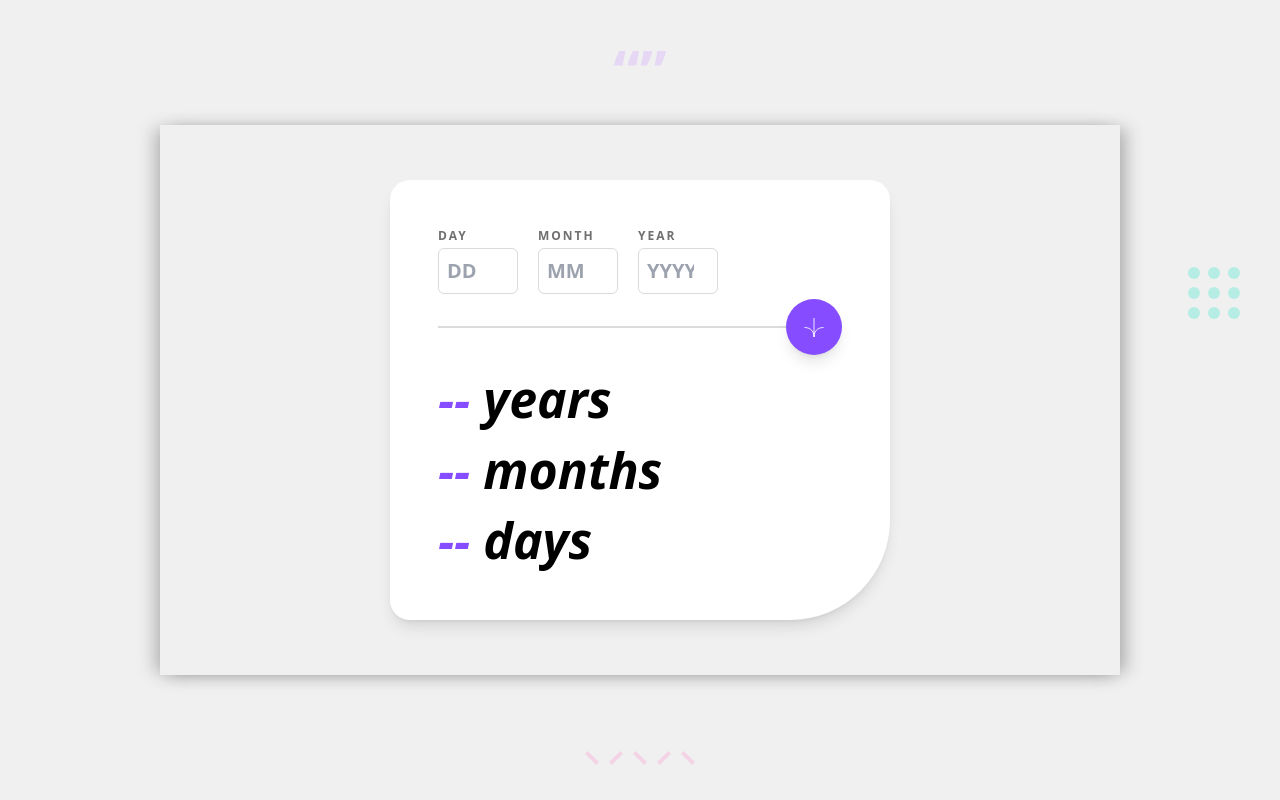
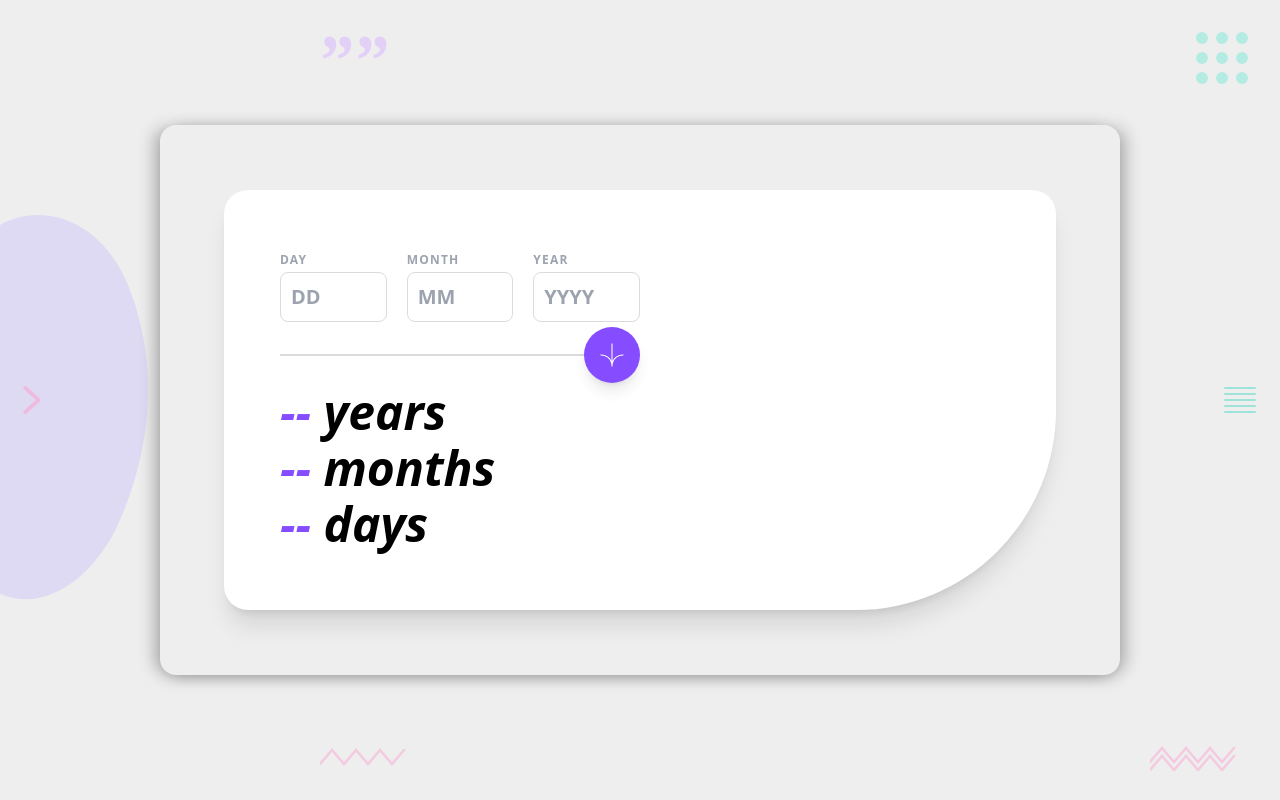
Before and after one commit to tahzeebarif/age-calculator, a plain HTML site: page index.html in a window 1280 px wide. Drawn offline with nearby package versions, Linux system fonts and the light colour scheme.

Commit message:
Add Calculator App

```diff
--- a/index.html
+++ b/index.html
@@ -4,228 +4,221 @@
   <meta charset="UTF-8">
   <meta name="viewport" content="width=device-width, initial-scale=1.0">
   <title>Age Calculator</title>
-<link rel="stylesheet" href="style.css">
-    <!-- Tailwind CDN -->
   <script src="https://cdn.tailwindcss.com"></script>
-
-
   <script>
     tailwind.config = {
       theme: {
         extend: {
           colors: {
             purpleCustom: "#854dff",
-                        offWhite: "#f0f0f0",
-                        lightGrey: "#dbdbdb"
-                    }
-                }
-            }
-        }
+            offWhite: "#eeeeee",
+            lightGrey: "#dbdbdb",
+          },
+        },
+      },
+    };
   </script>
+  <style>
+    input[type=number]::-webkit-inner-spin-button,
+    input[type=number]::-webkit-outer-spin-button { -webkit-appearance: none; margin: 0; }
+    input[type=number] { -moz-appearance: textfield; }
+    @media (max-width: 400px) { .result-text { font-size: 2rem !important; } }
+  </style>
+</head>
+<body class="bg-offWhite flex justify-center items-center min-h-screen font-sans p-4 overflow-hidden relative">
 
-</head>
+  <!-- ░░ BACKGROUND DECORATIONS ░░ -->
+
+  <!-- LEFT SIDE: Big lavender curved blob -->
+  <div class="absolute left-0 top-1/2 -translate-y-1/2 pointer-events-none select-none" style="z-index:0;">
+    <svg width="160" height="420" viewBox="0 0 160 420" fill="none" xmlns="http://www.w3.org/2000/svg">
+      <path d="M-30 60 C20 0, 100 20, 130 100 C160 180, 150 260, 120 330 C90 400, 20 440, -30 380 Z"
+            fill="#c4b5fd" opacity="0.35"/>
+    </svg>
+  </div>
+
+  <!-- TOP-LEFT: purple quote marks -->
+  <div class="absolute top-6 left-1/4 text-purple-300 text-7xl font-black opacity-50 leading-none select-none pointer-events-none"
+       style="font-family:Georgia,serif; z-index:0;">&rdquo;&rdquo;</div>
+
+  <!-- TOP-RIGHT: teal dot grid -->
+  <div class="absolute top-8 right-8 grid grid-cols-3 gap-2 opacity-40 pointer-events-none" style="z-index:0;">
+    <div class="w-3 h-3 bg-teal-300 rounded-full"></div><div class="w-3 h-3 bg-teal-300 rounded-full"></div><div class="w-3 h-3 bg-teal-300 rounded-full"></div>
+    <div class="w-3 h-3 bg-teal-300 rounded-full"></div><div class="w-3 h-3 bg-teal-300 rounded-full"></div><div class="w-3 h-3 bg-teal-300 rounded-full"></div>
+    <div class="w-3 h-3 bg-teal-300 rounded-full"></div><div class="w-3 h-3 bg-teal-300 rounded-full"></div><div class="w-3 h-3 bg-teal-300 rounded-full"></div>
+  </div>
+
+  <!-- RIGHT-MIDDLE: teal horizontal lines -->
+  <div class="absolute right-6 top-1/2 -translate-y-1/2 flex flex-col gap-1 opacity-40 pointer-events-none" style="z-index:0;">
+    <div class="w-8 h-0.5 bg-teal-400 rounded-full"></div>
+    <div class="w-8 h-0.5 bg-teal-400 rounded-full"></div>
+    <div class="w-8 h-0.5 bg-teal-400 rounded-full"></div>
+    <div class="w-8 h-0.5 bg-teal-400 rounded-full"></div>
+    <div class="w-8 h-0.5 bg-teal-400 rounded-full"></div>
+  </div>
+
+  <!-- LEFT-MIDDLE: pink chevron -->
+  <div class="absolute left-4 top-1/2 -translate-y-1/2 opacity-60 pointer-events-none" style="z-index:1;">
+    <svg width="32" height="40" viewBox="0 0 24 30" fill="none" stroke="#f9a8d4" stroke-width="3" stroke-linecap="round" stroke-linejoin="round">
+      <polyline points="7 24 17 15 7 6"></polyline>
+    </svg>
+  </div>
+
+  <!-- BOTTOM-LEFT: pink zigzag -->
+  <div class="absolute bottom-8 left-1/4 opacity-50 pointer-events-none" style="z-index:0;">
+    <svg width="90" height="22" viewBox="0 0 90 22" fill="none" stroke="#f9a8d4" stroke-width="2.5" stroke-linecap="round">
+      <polyline points="0,18 12,4 24,18 36,4 48,18 60,4 72,18 84,4"/>
+    </svg>
+  </div>
+
+  <!-- BOTTOM-RIGHT: pink double zigzag -->
+  <div class="absolute bottom-6 right-10 opacity-50 pointer-events-none" style="z-index:0;">
+    <svg width="90" height="30" viewBox="0 0 90 30" fill="none" stroke="#f9a8d4" stroke-width="2.5" stroke-linecap="round">
+      <polyline points="0,24 12,10 24,24 36,10 48,24 60,10 72,24 84,10"/>
+      <polyline points="0,16 12,2 24,16 36,2 48,16 60,2 72,16 84,2"/>
+    </svg>
+  </div>
+
+  <!-- ░░ MAIN CARD ░░ -->
+   <div
+    class="flex justify-center items-center w-[960px] h-[550px] p-16 rounded-2xl"
+    style="box-shadow:
+        10px 0 15px -3px rgba(77, 72, 72, 0.3),   /* right */
+        -10px 0 15px -3px rgba(73, 69, 69, 0.3),  /* left */
+        0 8px 15px -5px rgba(71, 69, 69, 0.3);"   /* bottom */
+>
+
+<div style="border-radius: 24px 24px 200px 24px; min-height: 420px;"
+     class="relative z-10 w-full max-w-2xl sm:max-w-3xl md:max-w-4xl bg-white shadow-xl p-8 sm:p-10 md:p-14 flex items-center">
 
 
-<body class="bg-offWhite flex justify-center items-center h-screen font-sans">
- <div
-    class="flex justify-center items-center w-[960px] h-[550px] p-16 rounded-1xl"
-    style="box-shadow:
-        10px 0 15px -3px rgba(66, 64, 64, 0.3),   /* right */
-        -10px 0 15px -3px rgba(92, 88, 88, 0.3),  /* left */
-        0 8px 15px -5px rgba(143, 138, 138, 0.3);"
->
+      <!-- LEFT: Form + Result -->
+      <div class="w-full md:w-1/2">
 
-
-
-
-
-    <div class="bg-white p-12 w-[500px] rounded-[20px_20px_100px_20px] shadow-lg">
-
-        <!-- Inputs -->
-        <div class="flex gap-5 mb-5">
+        <!-- Inputs Row -->
+        <div class="flex gap-3 sm:gap-4 md:gap-5 mb-5">
 
           <!-- DAY -->
-    <div>
-        <label id="day-label"
-            class="block text-[#716f6f] text-xs tracking-[2px] font-bold mb-1">
-            DAY
-        </label>
-
+          <div class="flex-1">
+            <label id="day-label" class="block text-gray-400 text-[10px] sm:text-xs tracking-widest font-bold mb-1">DAY</label>
             <input type="number" id="day" placeholder="DD" min="1" max="31"
-            class="w-20 p-2 text-xl font-extrabold border border-lightGrey rounded-md focus:outline-none focus:border-purpleCustom">
-
-        <p class="text-red-500 text-xs mt-1 hidden" id="day-error">
-            Must be valid day
-        </p>
+              class="w-full p-2 sm:p-2.5 text-lg sm:text-xl font-extrabold border border-lightGrey rounded-lg focus:outline-none focus:border-purpleCustom transition">
+            <p id="day-error" class="text-red-500 text-[10px] sm:text-xs mt-1 hidden">Must be valid day</p>
           </div>
 
           <!-- MONTH -->
-    <div>
-        <label id="month-label"
-            class="block text-[#716f6f] text-xs tracking-[2px] font-bold mb-1">
-            MONTH
-        </label>
-
+          <div class="flex-1">
+            <label id="month-label" class="block text-gray-400 text-[10px] sm:text-xs tracking-widest font-bold mb-1">MONTH</label>
             <input type="number" id="month" placeholder="MM" min="1" max="12"
-            class="w-20 p-2 text-xl font-extrabold border border-lightGrey rounded-md focus:outline-none focus:border-purpleCustom">
-
-        <p class="text-red-500 text-xs mt-1 hidden" id="month-error">
-            Must be valid month
-        </p>
+              class="w-full p-2 sm:p-2.5 text-lg sm:text-xl font-extrabold border border-lightGrey rounded-lg focus:outline-none focus:border-purpleCustom transition">
+            <p id="month-error" class="text-red-500 text-[10px] sm:text-xs mt-1 hidden">Must be valid month</p>
           </div>
 
           <!-- YEAR -->
-    <div>
-        <label id="year-label"
-            class="block text-[#716f6f] text-xs tracking-[2px] font-bold mb-1">
-            YEAR
-        </label>
-
+          <div class="flex-1">
+            <label id="year-label" class="block text-gray-400 text-[10px] sm:text-xs tracking-widest font-bold mb-1">YEAR</label>
             <input type="number" id="year" placeholder="YYYY" min="1900" max="2025"
-            class="w-20 p-2 text-xl font-extrabold border border-lightGrey rounded-md focus:outline-none focus:border-purpleCustom">
+              class="w-full p-2 sm:p-2.5 text-lg sm:text-xl font-extrabold border border-lightGrey rounded-lg focus:outline-none focus:border-purpleCustom transition">
+            <p id="year-error" class="text-red-500 text-[10px] sm:text-xs mt-1 hidden">Must be in the past</p>
+          </div>
         </div>
 
-</div>
-        <!-- Line + Button -->
-        <div class="relative flex items-center my-8">
-
-            <!-- Line -->
+        <!-- Divider + Button -->
+        <div class="relative flex items-center my-6 sm:my-8">
           <div class="flex-grow border-t-2 border-lightGrey"></div>
-
-            <!-- Button -->
          <button type="button" onclick="calculateAge()"
-    class="absolute right-0 bg-purpleCustom hover:bg-purple-700 w-14 h-14 flex items-center justify-center rounded-full shadow-lg transition">
-    <img src="assets/images/icon-arrow.svg" width="20">
+    class="absolute right-0 top-1/2 -translate-y-1/2 bg-purpleCustom hover:bg-purple-700 active:scale-95
+           w-12 h-12 sm:w-14 sm:h-14 flex items-center justify-center rounded-full shadow-lg transition-all duration-200">
+    <img src="assets/images/icon-arrow.svg" alt="arrow" class="w-5 h-5 sm:w-6 sm:h-6">
 </button>
-
         </div>
 
         <!-- Result -->
-        <div class="mt-10 space-y-2">
-            <div class="text-[50px] font-extrabold italic leading-tight">
+        <div class="mt-2 space-y-1 sm:space-y-2">
+          <div class="result-text text-4xl sm:text-5xl font-extrabold italic leading-tight">
             <span class="text-purpleCustom" id="out-years">--</span> years
           </div>
-            <div class="text-[50px] font-extrabold italic leading-tight">
+          <div class="result-text text-4xl sm:text-5xl font-extrabold italic leading-tight">
             <span class="text-purpleCustom" id="out-months">--</span> months
           </div>
-            <div class="text-[50px] font-extrabold italic leading-tight">
+          <div class="result-text text-4xl sm:text-5xl font-extrabold italic leading-tight">
             <span class="text-purpleCustom" id="out-days">--</span> days
           </div>
         </div>
 
+      </div><!-- END LEFT -->
+
+
+
+    </div><!-- END FLEX ROW -->
   </div>
 </div>
-    <div class="absolute top-10 left-1/2 -translate-x-1/2 text-purple-300 text-6xl font-bold opacity-40">
-    “”
-</div>
-
-
-<div class="absolute right-10 top-1/3 grid grid-cols-3 gap-2 opacity-40">
-    <div class="w-3 h-3 bg-teal-300 rounded-full"></div>
-    <div class="w-3 h-3 bg-teal-300 rounded-full"></div>
-    <div class="w-3 h-3 bg-teal-300 rounded-full"></div>
-    <div class="w-3 h-3 bg-teal-300 rounded-full"></div>
-    <div class="w-3 h-3 bg-teal-300 rounded-full"></div>
-    <div class="w-3 h-3 bg-teal-300 rounded-full"></div>
-    <div class="w-3 h-3 bg-teal-300 rounded-full"></div>
-    <div class="w-3 h-3 bg-teal-300 rounded-full"></div>
-    <div class="w-3 h-3 bg-teal-300 rounded-full"></div>
-</div>
-
-
-<div class="absolute bottom-10 left-1/2 -translate-x-1/2 opacity-40">
-    <div class="flex gap-2">
-        <div class="w-4 h-1 bg-pink-300 rotate-45"></div>
-        <div class="w-4 h-1 bg-pink-300 -rotate-45"></div>
-        <div class="w-4 h-1 bg-pink-300 rotate-45"></div>
-        <div class="w-4 h-1 bg-pink-300 -rotate-45"></div>
-        <div class="w-4 h-1 bg-pink-300 rotate-45"></div>
-    </div>
-</div>
+  <!-- END MAIN CARD -->
 
   <script>
     function calculateAge() {
+      const dayInput   = document.getElementById('day');
+      const monthInput = document.getElementById('month');
+      const yearInput  = document.getElementById('year');
 
-    const dayInput = document.getElementById('day');
-    const monthInput = document.getElementById('month');
-    const yearInput = document.getElementById('year');
+      const day   = parseInt(dayInput.value);
+      const month = parseInt(monthInput.value);
+      const year  = parseInt(yearInput.value);
 
-    const day = parseInt(dayInput.value);
-    const month = parseInt(monthInput.value);
-    const year = parseInt(yearInput.value);
+      const dayError   = document.getElementById('day-error');
+      const monthError = document.getElementById('month-error');
+      const yearError  = document.getElementById('year-error');
+      const dayLabel   = document.getElementById('day-label');
+      const monthLabel = document.getElementById('month-label');
+      const yearLabel  = document.getElementById('year-label');
 
-    const dayError = document.getElementById('day-error');
-    const monthError = document.getElementById('month-error');
-
-    const dayLabel = document.getElementById('day-label');
-    const monthLabel = document.getElementById('month-label');
-
-    // RESET ERRORS
-    dayError.classList.add("hidden");
-    monthError.classList.add("hidden");
-
-    dayInput.classList.remove("border-red-500");
-    monthInput.classList.remove("border-red-500");
-
-    dayLabel.classList.remove("text-red-500");
-    monthLabel.classList.remove("text-red-500");
+      [dayError, monthError, yearError].forEach(e => e.classList.add("hidden"));
+      [dayInput, monthInput, yearInput].forEach(i => i.classList.remove("border-red-500"));
+      [dayLabel, monthLabel, yearLabel].forEach(l => l.classList.remove("text-red-500"));
 
       let hasError = false;
 
-    // VALIDATION
       if (isNaN(day) || day < 1 || day > 31) {
         dayError.classList.remove("hidden");
         dayInput.classList.add("border-red-500");
         dayLabel.classList.add("text-red-500");
         hasError = true;
       }
-
       if (isNaN(month) || month < 1 || month > 12) {
         monthError.classList.remove("hidden");
         monthInput.classList.add("border-red-500");
         monthLabel.classList.add("text-red-500");
         hasError = true;
       }
-
       const today = new Date();
-
       if (isNaN(year) || year > today.getFullYear()) {
+        yearError.classList.remove("hidden");
+        yearInput.classList.add("border-red-500");
+        yearLabel.classList.add("text-red-500");
         hasError = true;
-        yearInput.classList.add("border-red-500");
-    } else {
-        yearInput.classList.remove("border-red-500");
       }
-
       if (hasError) return;
 
-    // ==========================
-    // AGE CALCULATION LOGIC
-    // ==========================
-
-    let birthDate = new Date(year, month - 1, day);
-
+      let birthDate   = new Date(year, month - 1, day);
       let currentDate = new Date();
 
-    let years = currentDate.getFullYear() - birthDate.getFullYear();
-    let months = currentDate.getMonth() - birthDate.getMonth();
-    let days = currentDate.getDate() - birthDate.getDate();
+      let years  = currentDate.getFullYear() - birthDate.getFullYear();
+      let months = currentDate.getMonth()    - birthDate.getMonth();
+      let days   = currentDate.getDate()     - birthDate.getDate();
 
       if (days < 0) {
         months--;
         let prevMonth = new Date(currentDate.getFullYear(), currentDate.getMonth(), 0);
         days += prevMonth.getDate();
       }
+      if (months < 0) { years--; months += 12; }
 
-    if (months < 0) {
-        years--;
-        months += 12;
+      document.getElementById('out-years').textContent  = years;
+      document.getElementById('out-months').textContent = months;
+      document.getElementById('out-days').textContent   = days;
     }
 
-    // OUTPUT UPDATE
-    document.getElementById('out-years').innerHTML = years;
-    document.getElementById('out-months').innerHTML = months;
-    document.getElementById('out-days').innerHTML = days;
-}
+    document.addEventListener('keydown', e => { if (e.key === 'Enter') calculateAge(); });
   </script>
 </body>
 </html>
```
Lines whose indentation alone changed are shown as unchanged.
